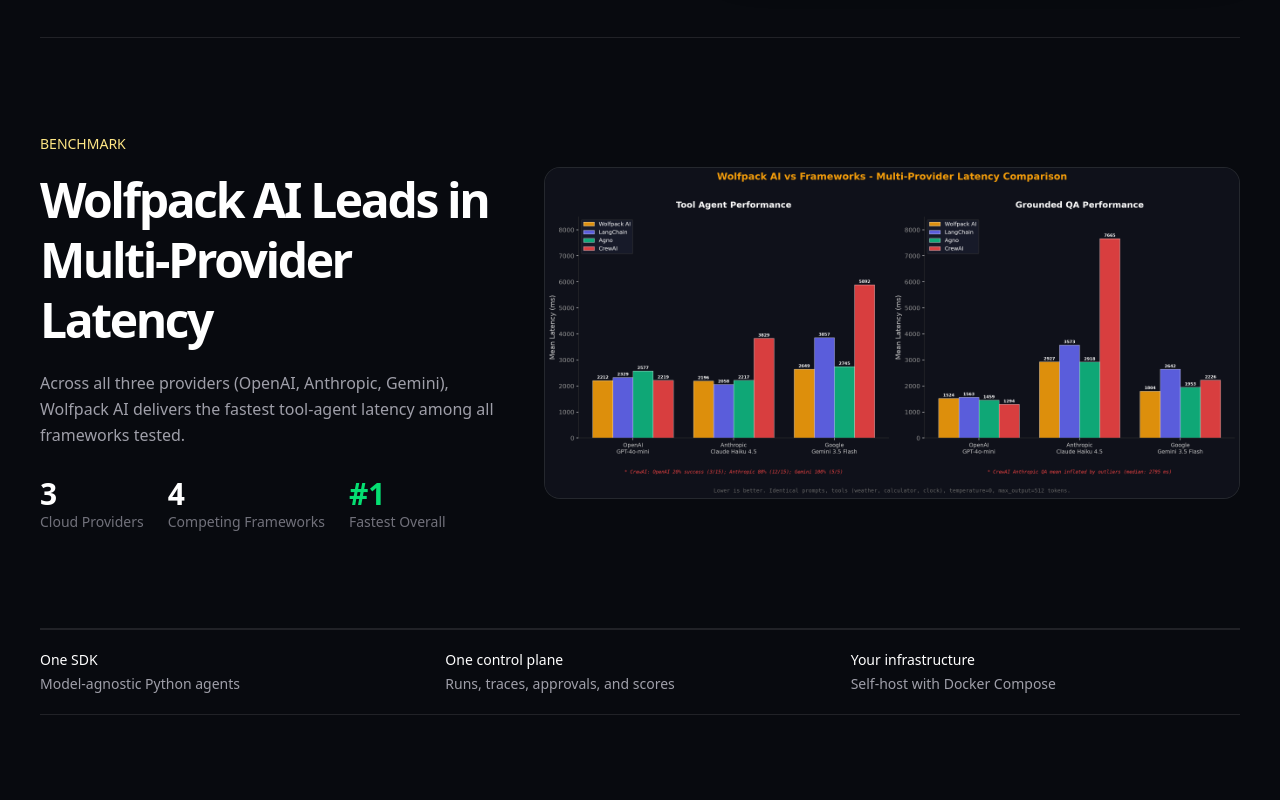
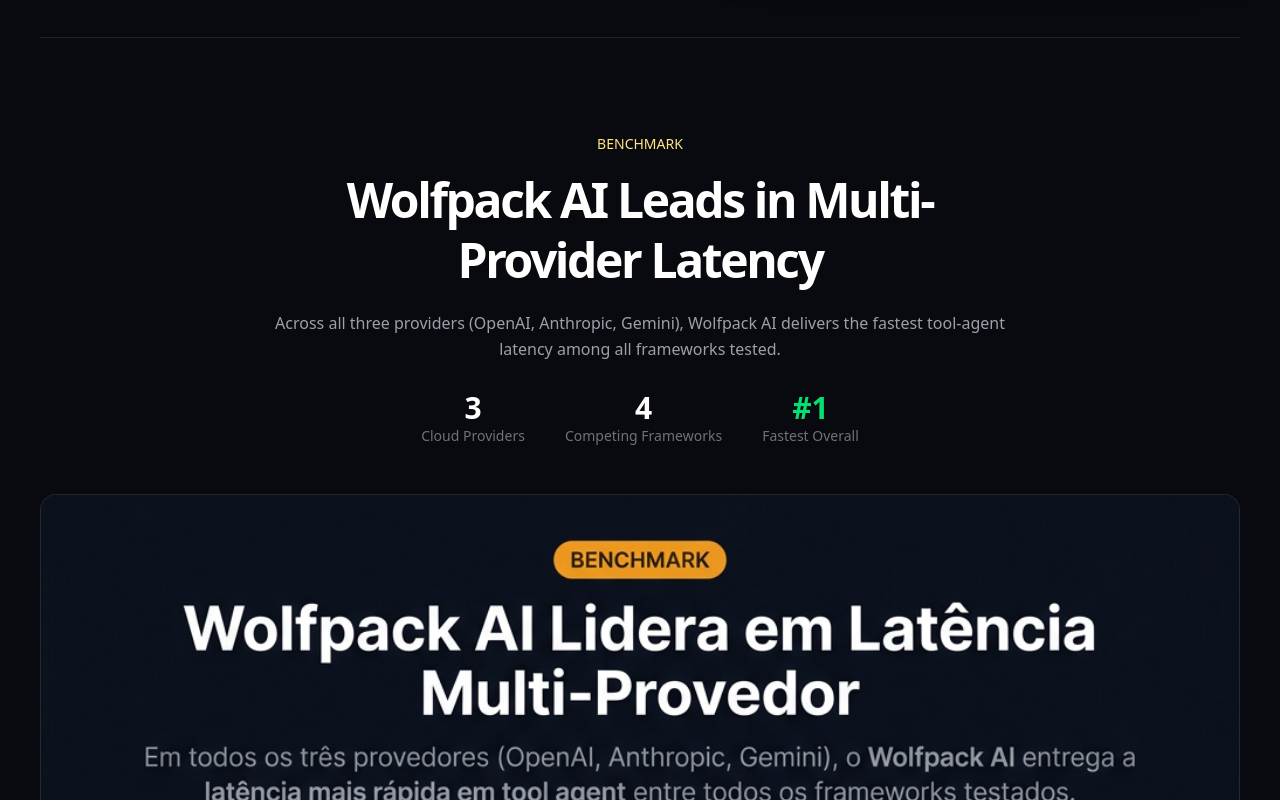
Before and after one commit to wolfpackaiagents/wolfpackai, a React (Vite) app in the folder website/: page / in a window 1280 px wide. Shown: the part 760-1560 px from the top of the page. Built offline with nearby package versions, Linux system fonts and the light colour scheme.

Commit message:
Add benchmark banner generated by fal.ai and update layout to text-top/image-bottom

```diff
--- a/website/src/pages/LandingPage.tsx
+++ b/website/src/pages/LandingPage.tsx
@@ -102,20 +102,18 @@
           </section>
 
           <section className="py-24 border-y border-white/10">
-            <div className="grid lg:grid-cols-[.8fr_1.2fr] gap-10 items-center">
-              <div>
+            <div className="max-w-3xl mx-auto text-center">
               <p className="text-sm font-medium text-amber-200">{t.landing.benchmarkBadge || "BENCHMARK"}</p>
               <h2 className="mt-4 text-4xl md:text-5xl font-semibold tracking-[-.05em] leading-tight text-white">{t.landing.benchmarkTitle || "Wolfpack AI Leads in Multi-Provider Latency"}</h2>
               <p className="mt-5 leading-relaxed text-zinc-400">{t.landing.benchmarkDesc || "Across all three providers (OpenAI, Anthropic, Gemini), Wolfpack AI delivers the fastest tool-agent latency among all frameworks tested."}</p>
-                <div className="mt-7 flex flex-wrap gap-6">
+              <div className="mt-7 flex justify-center gap-10">
                 <div><span className="text-3xl font-bold text-white">3</span><p className="text-sm text-zinc-500">{t.landing.benchmarkProviders || "Cloud Providers"}</p></div>
                 <div><span className="text-3xl font-bold text-white">4</span><p className="text-sm text-zinc-500">{t.landing.benchmarkFrameworks || "Competing Frameworks"}</p></div>
                 <div><span className="text-3xl font-bold text-green-400">#1</span><p className="text-sm text-zinc-500">{t.landing.benchmarkRank || "Fastest Overall"}</p></div>
               </div>
             </div>
-              <div className="rounded-2xl border border-white/10 bg-[#0d1017] overflow-hidden">
-                <img src="/images/benchmark-comparison.png" alt="Wolfpack AI multi-provider latency benchmark comparison" className="w-full h-auto" loading="lazy" />
-              </div>
+            <div className="mt-12 rounded-2xl border border-white/10 bg-[#0d1017] overflow-hidden">
+              <img src="/images/benchmark-banner.png" alt="Wolfpack AI multi-provider latency benchmark" className="w-full h-auto" loading="lazy" />
             </div>
           </section>
 
```
Also changed, not shown: website/public/images/benchmark-banner.png (added). Lines whose indentation alone changed are shown as unchanged.
